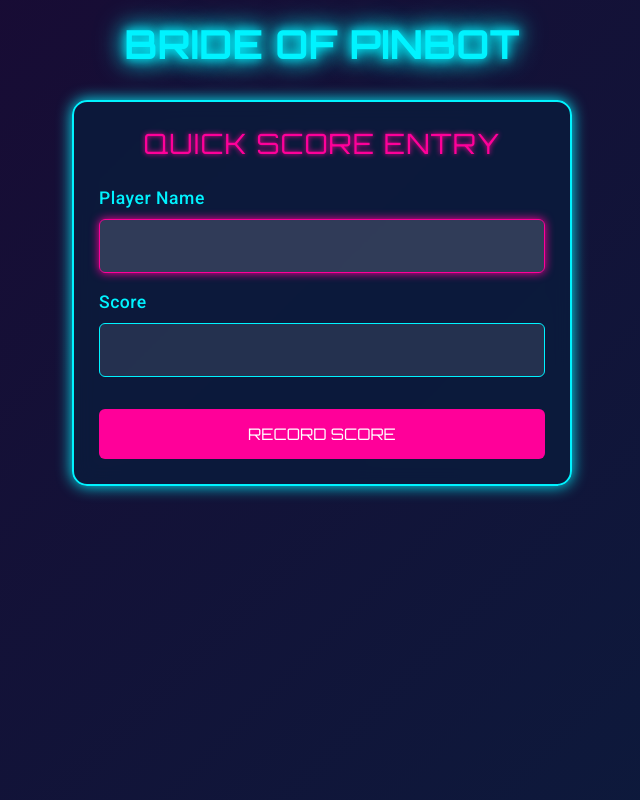
After one commit to adamfletcherUK/Bop-Highscores, a FastAPI app: template templates/add.html in a window 1280 px wide. The commit adds this page. Shown: the whole page, without its empty margins (318-958 px from the left). Run offline with FastAPI, Linux system fonts and the light colour scheme; the template is opened without the code that fills it, so the values that code supplies are empty.

Commit message:
add easy way to submit scores

```diff
--- a/app.py
+++ b/app.py
@@ -1,5 +1,5 @@
-from fastapi import FastAPI, Request, HTTPException, Depends
-from fastapi.responses import HTMLResponse, RedirectResponse
+from fastapi import FastAPI, Request, HTTPException, Depends, status
+from fastapi.responses import HTMLResponse, RedirectResponse, StreamingResponse
 from fastapi.staticfiles import StaticFiles
 from fastapi.templating import Jinja2Templates
 from fastapi.security import HTTPBasic, HTTPBasicCredentials
@@ -12,16 +12,26 @@ from better_profanity import profanity
 import os
 import secrets
 from dotenv import load_dotenv
+import qrcode
+from io import BytesIO
 
 # Load environment variables
 load_dotenv()
+ADMIN_USERNAME = os.getenv("ADMIN_USERNAME")
+ADMIN_PASSWORD = os.getenv("ADMIN_PASSWORD")
+HOSTNAME = os.getenv("HOSTNAME", "localhost")
 
 # Configure profanity filter
 profanity.load_censor_words()
 
 app = FastAPI()
+
+# Mount static files directory
+app.mount("/static", StaticFiles(directory="static"), name="static")
+
+# Configure templates
 templates = Jinja2Templates(directory="templates")
-app.mount("/static", StaticFiles(directory="static"), name="static")
+
 security = HTTPBasic()
 
 # Database setup
@@ -202,6 +212,10 @@ def add_score(score: ScoreCreate):
     db.close()
     return {"message": "Score added successfully"}
 
+@app.get("/add", response_class=HTMLResponse)
+async def add_score_page(request: Request):
+    return templates.TemplateResponse("add.html", {"request": request})
+
 @app.get("/admin", response_class=HTMLResponse)
 async def admin_page(request: Request, credentials: HTTPBasicCredentials = Depends(verify_admin)):
     db = SessionLocal()
@@ -232,6 +246,27 @@ async def logout():
     response.status_code = 401
     return response
 
+@app.get("/qr")
+async def get_qr():
+    hostname = os.getenv('HOSTNAME', 'localhost:8080')
+    qr = qrcode.QRCode(
+        version=1,
+        error_correction=qrcode.constants.ERROR_CORRECT_L,
+        box_size=10,
+        border=4,
+    )
+    qr.add_data(f"http://{hostname}/add")
+    qr.make(fit=True)
+
+    img = qr.make_image(fill_color="black", back_color="white")
+
+    # Save to bytes
+    img_byte_arr = BytesIO()
+    img.save(img_byte_arr, format='PNG')
+    img_byte_arr.seek(0)
+
+    return StreamingResponse(img_byte_arr, media_type="image/png")
+
 if __name__ == "__main__":
     import uvicorn
-    uvicorn.run(app, host="0.0.0.0", port=8080)
+    uvicorn.run(app, host=HOSTNAME, port=8080)
--- a/requirements.txt
+++ b/requirements.txt
@@ -5,3 +5,5 @@ python-dotenv==0.20.0
 jinja2==3.1.2
 python-multipart==0.0.6
 better-profanity==0.7.0
+qrcode==7.4.2
+Pillow==10.1.0
--- /dev/null
+++ b/static/js/scores.js
@@ -0,0 +1,92 @@
+async function submitScore(event) {
+    event.preventDefault();
+
+    const name = document.getElementById('name').value;
+    const score = document.getElementById('score').value;
+
+    // Client-side validation
+    if (!/^[A-Za-z0-9\s_-]*$/.test(name)) {
+        showError("Only letters, numbers, spaces, underscores, and hyphens allowed");
+        return;
+    }
+
+    if (name.length > 20) {
+        showError("Name must be 20 characters or less");
+        return;
+    }
+
+    try {
+        const response = await fetch('/api/scores', {
+            method: 'POST',
+            headers: {
+                'Content-Type': 'application/json',
+            },
+            body: JSON.stringify({
+                name: name,
+                score: parseInt(score),
+                submission_time: new Date().toISOString()
+            })
+        });
+
+        if (!response.ok) {
+            const data = await response.json();
+            if (data.detail && data.detail.error_type === 'profanity') {
+                showError("Please choose a nice player name");
+            } else {
+                showError("Error submitting score");
+            }
+            return;
+        }
+
+        // Show success message
+        const successMessage = document.getElementById('successMessage');
+        if (successMessage) {
+            successMessage.style.display = 'block';
+
+            // Hide success message after animation
+            setTimeout(() => {
+                successMessage.style.display = 'none';
+            }, 3000);
+        }
+
+        // Reset form
+        document.getElementById('name').value = '';
+        document.getElementById('score').value = '';
+
+        // If we're on the homepage, refresh the scores
+        if (typeof loadScores === 'function') {
+            await loadScores();
+        }
+
+    } catch (error) {
+        console.error('Error:', error);
+        showError("Error submitting score");
+    }
+}
+
+function showError(message) {
+    const errorDiv = document.createElement('div');
+    errorDiv.className = 'error-message';
+    errorDiv.innerHTML = '❌ ' + message;
+
+    const form = document.querySelector('form');
+    // Remove any existing error messages
+    const existingError = form.querySelector('.error-message');
+    if (existingError) {
+        existingError.remove();
+    }
+    form.insertBefore(errorDiv, form.firstChild);
+
+    // Automatically remove the error message after 5 seconds
+    setTimeout(() => {
+        errorDiv.remove();
+    }, 5000);
+}
+
+// Auto-focus name field on page load
+window.onload = function() {
+    const nameInput = document.getElementById('name');
+    if (nameInput) {
+        nameInput.focus();
+    }
+};
--- /dev/null
+++ b/templates/add.html
@@ -0,0 +1,195 @@
+<!DOCTYPE html>
+<html lang="en">
+<head>
+    <meta charset="UTF-8">
+    <meta name="viewport" content="width=device-width, initial-scale=1.0">
+    <title>Add Score - Bride of Pinbot</title>
+    <link rel="icon" type="image/png" href="{{ url_for('static', path='favicon.ico') }}">
+    <link href="https://fonts.googleapis.com/css2?family=Orbitron:wght@400;700&family=Roboto:wght@400;500&display=swap" rel="stylesheet">
+    <link href="https://cdn.jsdelivr.net/npm/bootstrap@5.3.0/dist/css/bootstrap.min.css" rel="stylesheet">
+    <style>
+        :root {
+            --neon-blue: #00f3ff;
+            --neon-pink: #ff0099;
+            --dark-purple: #1a0933;
+            --cyber-blue: #0b1c3d;
+        }
+
+        body {
+            background: linear-gradient(135deg, var(--dark-purple), var(--cyber-blue));
+            color: white;
+            font-family: 'Roboto', sans-serif;
+            min-height: 100vh;
+            padding: 20px;
+        }
+
+        .title-container {
+            text-align: center;
+            margin-bottom: 2rem;
+            text-transform: uppercase;
+            font-family: 'Orbitron', sans-serif;
+        }
+
+        .main-title {
+            font-size: 2.5rem;
+            font-weight: 700;
+            color: var(--neon-blue);
+            text-shadow: 0 0 10px var(--neon-blue),
+                         0 0 20px var(--neon-blue),
+                         0 0 30px var(--neon-blue);
+            margin-bottom: 0.5rem;
+        }
+
+        .score-card {
+            background: rgba(11, 28, 61, 0.8);
+            border: 2px solid var(--neon-blue);
+            border-radius: 15px;
+            box-shadow: 0 0 15px var(--neon-blue);
+            padding: 25px;
+            margin-bottom: 20px;
+            backdrop-filter: blur(10px);
+            max-width: 500px;
+            margin: 0 auto;
+        }
+
+        .score-card h3 {
+            color: var(--neon-pink);
+            text-shadow: 0 0 5px var(--neon-pink);
+            margin-bottom: 1.5rem;
+            text-align: center;
+            font-family: 'Orbitron', sans-serif;
+            letter-spacing: 1px;
+        }
+
+        .form-control {
+            background: rgba(255, 255, 255, 0.1);
+            border: 1px solid var(--neon-blue);
+            color: white;
+            padding: 0.8rem;
+            font-size: 1.1rem;
+            letter-spacing: 0.5px;
+        }
+
+        .form-control::placeholder {
+            color: rgba(255, 255, 255, 0.7);
+            opacity: 1;
+            font-family: 'Roboto', sans-serif;
+        }
+
+        .form-control:focus {
+            background: rgba(255, 255, 255, 0.15);
+            border-color: var(--neon-pink);
+            color: white;
+            box-shadow: 0 0 10px var(--neon-pink);
+        }
+
+        .form-control:focus::placeholder {
+            color: rgba(255, 255, 255, 0.5);
+        }
+
+        .form-label {
+            color: var(--neon-blue);
+            margin-bottom: 0.5rem;
+            font-size: 1.1rem;
+            font-weight: 500;
+            letter-spacing: 0.5px;
+        }
+
+        .btn-primary {
+            background: var(--neon-pink);
+            border: none;
+            padding: 0.8rem 2rem;
+            font-weight: 500;
+            text-transform: uppercase;
+            transition: all 0.3s ease;
+            font-family: 'Orbitron', sans-serif;
+            width: 100%;
+            margin-top: 1rem;
+        }
+
+        .btn-primary:hover {
+            background: var(--neon-blue);
+            transform: translateY(-2px);
+            box-shadow: 0 0 15px var(--neon-blue);
+        }
+
+        .error-message {
+            color: #ff3333;
+            font-weight: bold;
+            text-shadow: 0 0 10px rgba(255, 51, 51, 0.7);
+            animation: errorPulse 2s infinite;
+            margin: 10px 0;
+            text-align: center;
+            padding: 10px;
+            border-radius: 8px;
+            background: rgba(255, 51, 51, 0.1);
+        }
+
+        @keyframes errorPulse {
+            0% { opacity: 1; }
+            50% { opacity: 0.7; }
+            100% { opacity: 1; }
+        }
+
+        .success-message {
+            position: fixed;
+            top: 50%;
+            left: 50%;
+            transform: translate(-50%, -50%);
+            background: rgba(0, 243, 255, 0.9);
+            color: white;
+            padding: 2rem;
+            border-radius: 15px;
+            text-align: center;
+            font-family: 'Orbitron', sans-serif;
+            font-size: 1.5rem;
+            animation: fadeOut 2s forwards;
+            animation-delay: 1s;
+            display: none;
+            box-shadow: 0 0 20px var(--neon-blue);
+            text-shadow: 0 0 10px rgba(255, 255, 255, 0.5);
+        }
+
+        @keyframes fadeOut {
+            from { opacity: 1; }
+            to { opacity: 0; visibility: hidden; }
+        }
+
+        @media (max-width: 768px) {
+            .main-title {
+                font-size: 1.8rem;
+            }
+            .container {
+                padding: 0 1rem;
+            }
+        }
+    </style>
+</head>
+<body>
+    <div class="container">
+        <div class="title-container">
+            <h1 class="main-title">BRIDE OF PINBOT</h1>
+        </div>
+        <div class="score-card">
+            <h3>QUICK SCORE ENTRY</h3>
+            <form id="quickScoreForm" onsubmit="submitScore(event)">
+                <div class="mb-3">
+                    <label for="name" class="form-label">Player Name</label>
+                    <input type="text" class="form-control" id="name" required maxlength="20" pattern="[A-Za-z0-9\s_-]*" title="Only letters, numbers, spaces, underscores, and hyphens allowed" autocomplete="off">
+                </div>
+                <div class="mb-3">
+                    <label for="score" class="form-label">Score</label>
+                    <input type="number" class="form-control" id="score" required min="0" autocomplete="off">
+                </div>
+                <button type="submit" class="btn btn-primary">RECORD SCORE</button>
+            </form>
+        </div>
+    </div>
+
+    <div id="successMessage" class="success-message">
+        Score Recorded!
+    </div>
+
+    <script src="{{ url_for('static', path='js/scores.js') }}"></script>
+</body>
+</html>
```
Also changed, not shown: templates/index.html (+75 -101 lines), README.md, static/favicon.ico (added).
